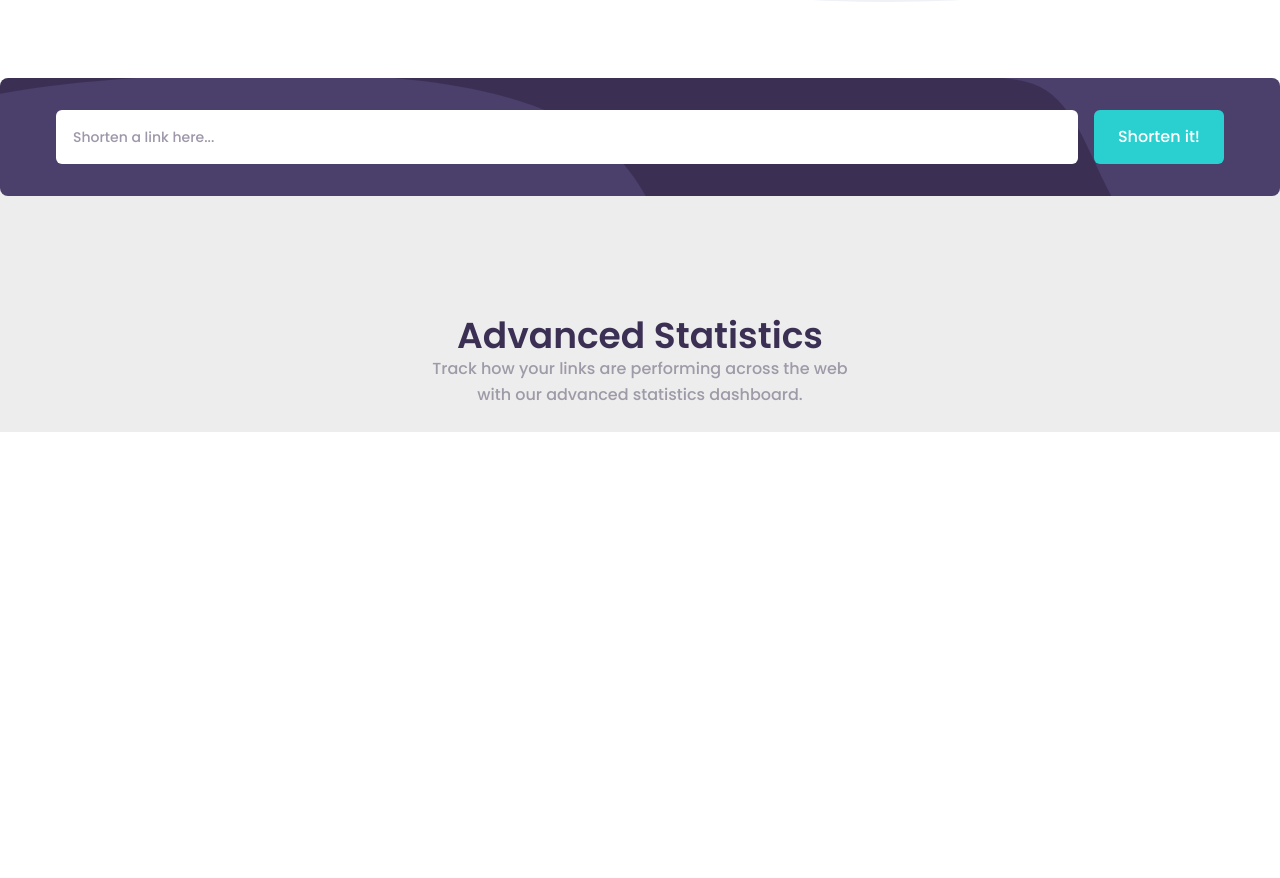
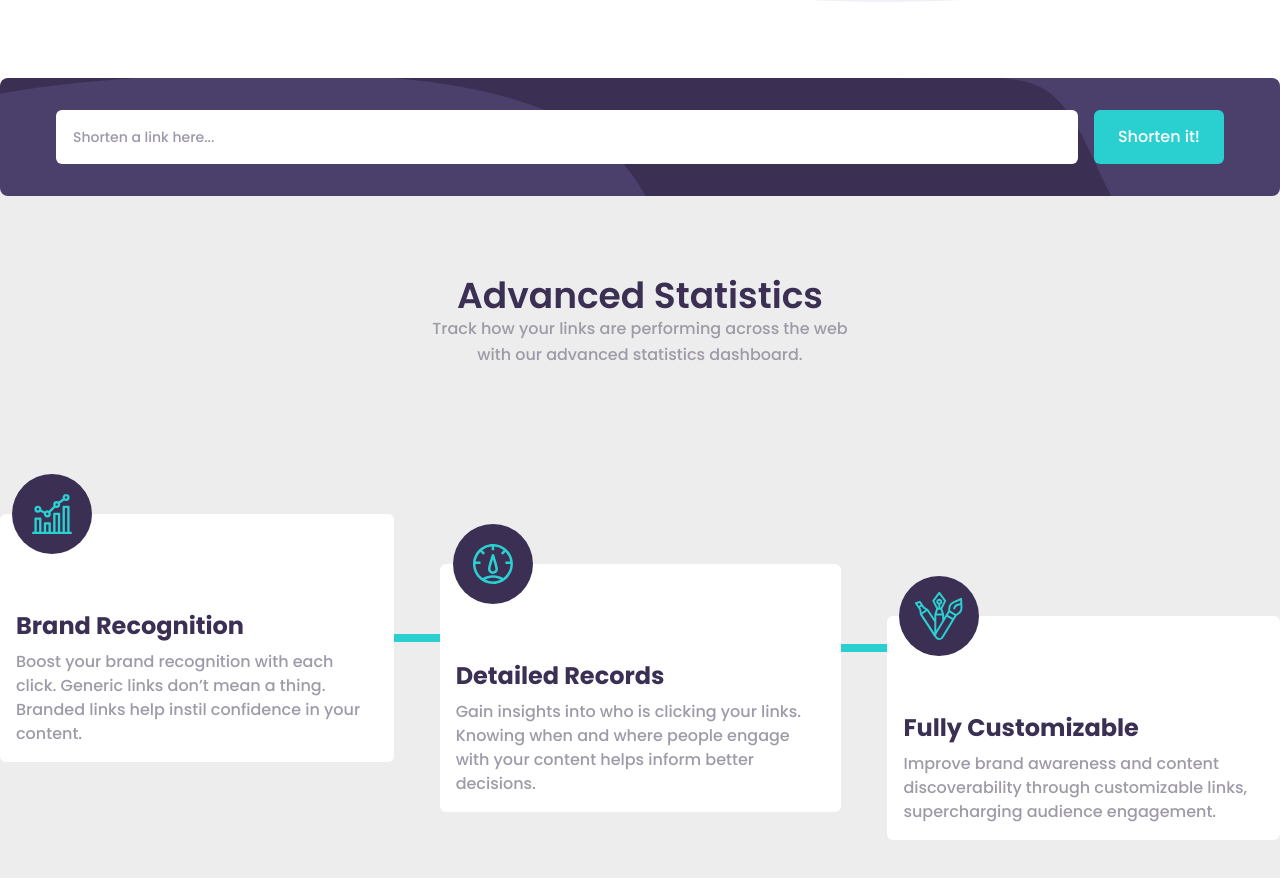
Before and after one commit to Joseph-web-create/Shortly, a React (Vite) app: page / in a window 1280 px wide. Shown: the part 580-1458 px from the top of the page. Before the commit the page ends 1012 px from the top, so only its background shows below. Built offline with nearby package versions, Linux system fonts and the light colour scheme.

Commit message:
dont with the branding cards

```diff
--- a/src/components/ShortenParent.jsx
+++ b/src/components/ShortenParent.jsx
@@ -1,11 +1,12 @@
+import AdvanceSection from "./advanceSection";
 import ShortenUrl from "./ShortenUrl";
 
 const ShortenParent = () => {
   return (
-    <div className=" bg-[var(--Gray5001)] text-[var(--purple)]">
+    <div className=" bg-[var(--Gray5001)] text-[var(--purple)] pb-10 ">
       <div className="max-w-[1440px] mx-auto">
         <ShortenUrl />
-        <div className="text-center px-3 py-6 lg:w-[40%] mx-auto mt-10">
+        <div className="text-center px-3 py-6 lg:w-[40%] mx-auto ">
           <p className="text-[var(--purple)] text-4xl font-semibold">
             Advanced Statistics
           </p>
@@ -14,6 +15,7 @@ const ShortenParent = () => {
             statistics dashboard.
           </p>
         </div>
+        <AdvanceSection />
       </div>
     </div>
   );
--- /dev/null
+++ b/src/components/advanceSection.jsx
@@ -0,0 +1,59 @@
+import brandImg from "../assets/images/icon-brand-recognition.svg";
+import detailsImg from "../assets/images/icon-detailed-records.svg";
+import customizableImg from "../assets/images/icon-fully-customizable.svg";
+
+const AdvanceSection = () => {
+  const cardInfo = [
+    {
+      title: "Brand Recognition",
+      discription:
+        "Boost your brand recognition with each click. Generic links don’t mean a thing. Branded links help instil confidence in your content.",
+      img: brandImg,
+    },
+    {
+      title: "Detailed Records",
+      discription:
+        "Gain insights into who is clicking your links. Knowing when and where people engage with your content helps inform better decisions.",
+      img: detailsImg,
+    },
+    {
+      title: "  Fully Customizable",
+      discription:
+        "Improve brand awareness and content discoverability through customizable links, supercharging audience engagement.",
+      img: customizableImg,
+    },
+  ];
+  return (
+    <>
+      <div className="mx-auto mb-2 lg:flex mt-16 items-center">
+        {cardInfo.map((items, i) => (
+          <div
+            className={`flex flex-col lg:flex-row items-center mb-8 text-center lg:text-left ${
+              i === 1 && "lg:mt-20"
+            }  ${i === 0 && "lg:mt-[-20px]"} ${i === 2 && "lg:mt-40"}`}
+            key={i}
+          >
+            <div className="bg-white w-[80%] lg:w-[100%] p-4 rounded-md">
+              <div className="bg-[var(--purple)] w-20 h-20 flex items-center py-2 rounded-full  mx-auto relative bottom-14 right-0 left-0 lg:left-[-40%]">
+                <img src={items.img} className="mx-auto" />
+              </div>
+              <div>
+                <p className="text-[var(--purple)] text-2xl font-bold mb-2">
+                  {items.title}
+                </p>
+                <p className="text-[var(--Gray500)]">{items.discription}</p>
+              </div>
+            </div>
+            <div
+              className={`bg-[var(--blue)] h-16 w-2 lg:h-2 lg:w-13 ${
+                i === 1 && "lg:mt-[-80px]"
+              }   ${i === 2 ? "hidden" : ""} `}
+            ></div>
+          </div>
+        ))}
+      </div>
+    </>
+  );
+};
+
+export default AdvanceSection;
```
